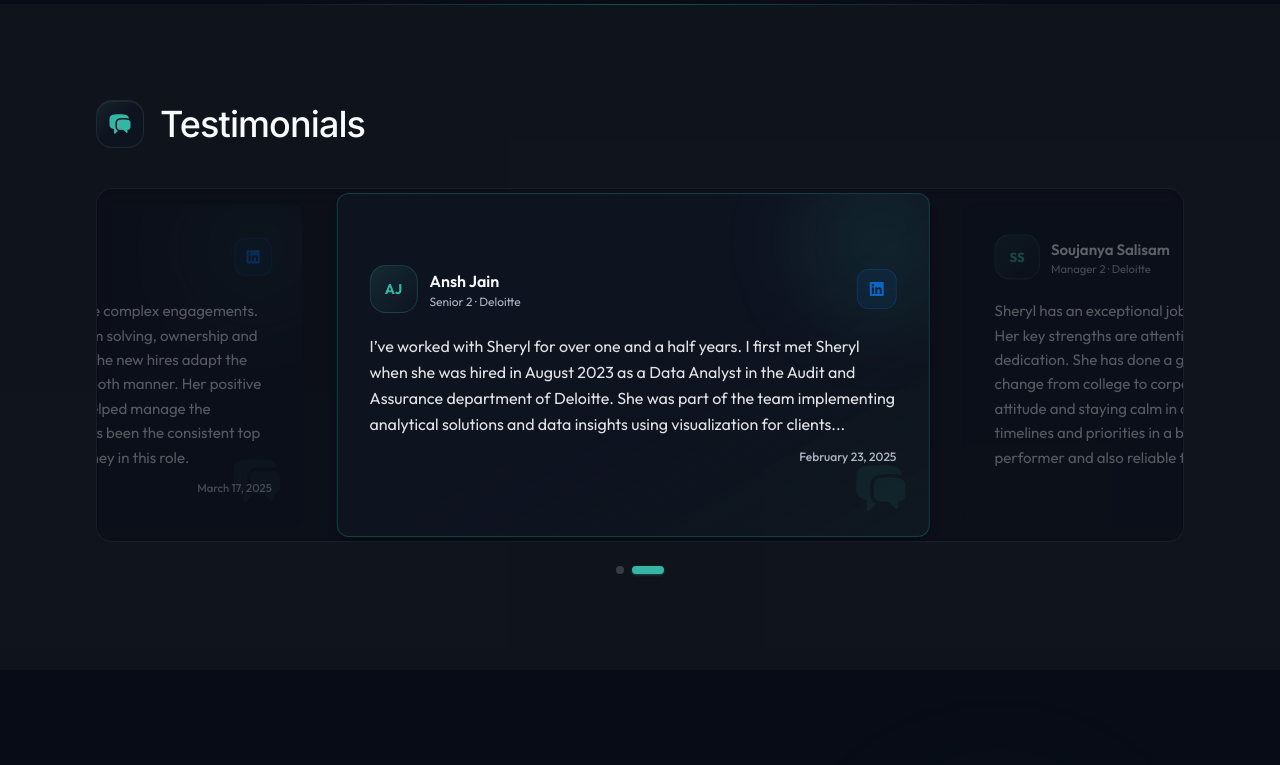
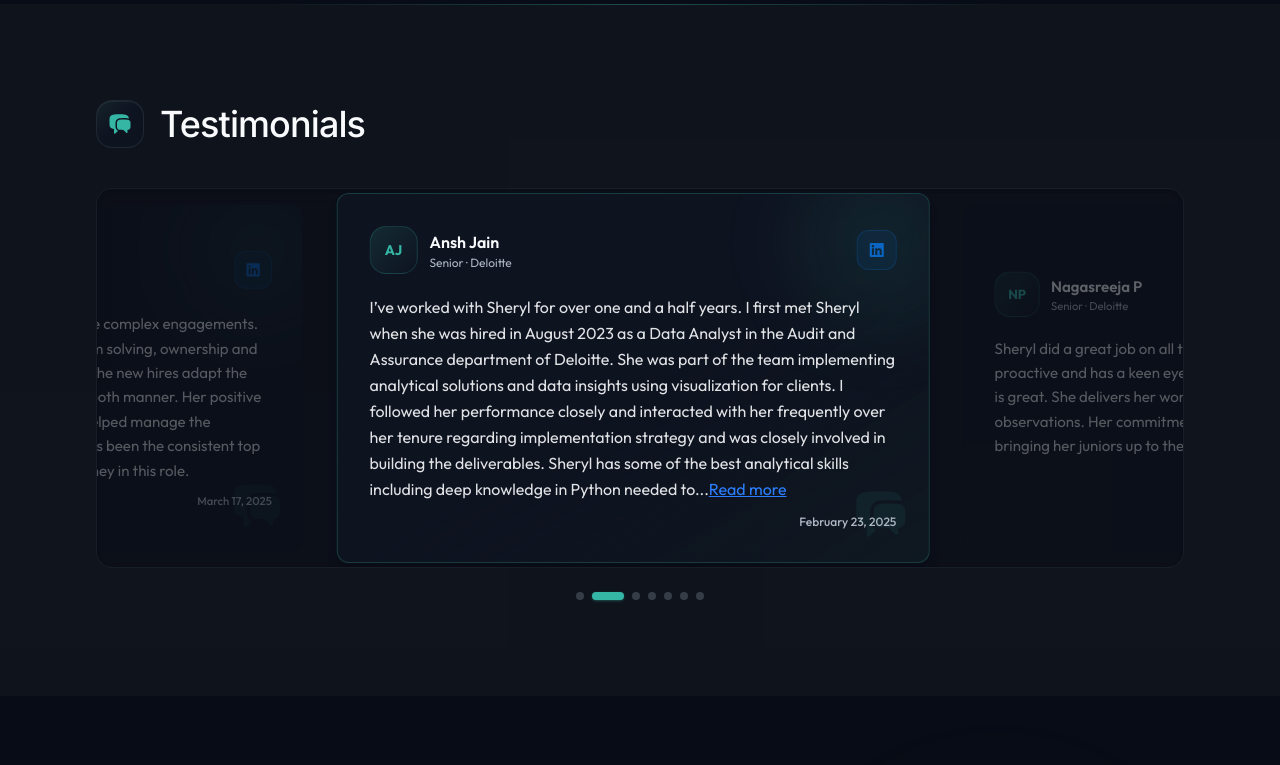
Before and after one commit to sherylmathew11/sherylmathew11, a Next.js app: page / in a window 1280 px wide. Shown: the part 2148-2913 px from the top of the page. Built offline with nearby package versions, Linux system fonts and the light colour scheme; no server answers.

Commit message:
Updated Testimonials

```diff
--- a/constants/experience.ts
+++ b/constants/experience.ts
@@ -35,7 +35,7 @@ export const experiences: ExperienceItem[] = [
     duration: "Aug 2023 – Feb 2025",
     location: "Hyderabad, India",
     type: "full-time",
-    impact: "Received multiple Spot Awards and shoutouts for quality work",
+    impact: "Received a Spot Award and multiple shoutouts for high quality work",
     achievements: [
       "Led exploratory data analysis on large financial audit datasets for 20+ global clients, identifying patterns and supporting fraud detection and audit completeness",
       "Engineered and automated 35+ analytical workflows by migrating legacy SAS processes to Python and SQL in Azure Databricks, improving efficiency by 20% and saving 1000+ hours annually",
--- a/constants/testimonials.ts
+++ b/constants/testimonials.ts
@@ -1,5 +1,8 @@
+import { ReactNode } from "react";
 export type TestimonialItem = {
   message: string;
+  linkText?: string;
+  link?: string;
   from: string;
   position: string;
   date: string;
@@ -11,18 +14,65 @@ export const testimonials: TestimonialItem[] = [
     message:
       "Sheryl has an exceptional job in handling multiple complex engagements. Her key strengths are attention to detail, problem solving, ownership and dedication. She has done a great job in training the new hires adapt the change from college to corporate world in a smooth manner. Her positive attitude and staying calm in difficult situations helped manage the timelines and priorities in a better way. Sheryl has been the consistent top performer and also reliable throughout her journey in this role.",
     from: "Soujanya Salisam",
-    position: "Manager 2",
+    position: "Manager",
     date: "March 17, 2025",
     linkedin:
       "https://www.linkedin.com/in/soujanya-salisam-96b332a6/",
   },
   {
     message:
-      "I’ve worked with Sheryl for over one and a half years. I first met Sheryl when she was hired in August 2023 as a Data Analyst in the Audit and Assurance department of Deloitte. She was part of the team implementing analytical solutions and data insights using visualization for clients...",
+      "I’ve worked with Sheryl for over one and a half years. I first met Sheryl when she was hired in August 2023 as a Data Analyst in the Audit and Assurance department of Deloitte. She was part of the team implementing analytical solutions and data insights using visualization for clients. I followed her performance closely and interacted with her frequently over her tenure regarding implementation strategy and was closely involved in building the deliverables. Sheryl has some of the best analytical skills including deep knowledge in Python needed to...[LINK]",
     from: "Ansh Jain",
-    position: "Senior 2",
+    linkText: "Read more",
+    link: "https://www.linkedin.com/in/sherylmathew11/details/recommendations/",
+    position: "Senior",
     date: "February 23, 2025",
     linkedin:
       "https://www.linkedin.com/in/anshjain2/",
   },
+  {
+    message:
+      "Sheryl did a great job on all the clients that she worked with me. She is proactive and has a keen eye when analyzing the data. Her quality of work is great. She delivers her work on time and communicates well on her observations. Her commitment to work is highly appreciated. She helps in bringing her juniors up to the speed. Keep up the good work Sheryl!",
+    from: "Nagasreeja P",
+    position: "Senior",
+    date: "November 15, 2024",
+    linkedin:
+      "https://www.linkedin.com/in/nagasreeja-p-1595451b4/",
+  },
+  {
+    message:
+      "Sheryl consistently demonstrates strong performance by effectively managing her responsibilities. She ensures that deliverables are completed with both speed and high quality, consistently meeting deadlines. She proactively communicates her observations to the leads. ",
+    from: "Abhilash",
+    position: "Senior",
+    date: "November 15, 2024",
+    linkedin:
+      "",
+  },
+  {
+    message:
+      "Sheryl proactively works on the clients assigned. Her quality of work is great. She delivers things on time. She is also detail oriented. She updates .. for all the engagements that she works on in a timely manner which is highly appreciated. Overall she is a great performer.",
+    from: "Shreya Mehta",
+    position: "Senior",
+    date: "August 23, 2024",
+    linkedin:
+      "https://www.linkedin.com/in/shreya-mehta-9b2a2813b/",
+  },
+  {
+    message:
+      "Sheryl is always very smart and hard working team player. She delivers her projects with high quality. I wish her all the best in her future clients and be the top of her peer group. All the very best!",
+    from: "Vipin Raj",
+    position: "Senior",
+    date: "June 25, 2024",
+    linkedin:
+      "https://www.linkedin.com/in/vipin-raj-51136791/",
+  },
+  {
+    message:
+      "Sheryl is hard working ,picked up things very quickly and gives attention to details. Her work on various projects for (client names hidden) [Client A], [Client B], [Client C], [Client D] and various other Je projects is highly appreciated. Her attention to details and consistent efforts in bringing innovative ideas to deliverables is a plus to her performance. The quality for her deliverables is remarkable and good team player by helping her peers. Keep up the good work!!",
+    from: "Ruchi Jindal",
+    position: "Senior Manager",
+    date: "March 09, 2024",
+    linkedin:
+      "https://www.linkedin.com/in/ruchi-jindal-cfe-a87a9256/",
+  },
 ];
--- a/sections/Experience/Testimonials.tsx
+++ b/sections/Experience/Testimonials.tsx
@@ -117,7 +117,20 @@ export default function Testimonials() {
                         </div>
 
                         <p className="mb-3 text-sm leading-relaxed text-foreground/90 [text-wrap:pretty] md:text-base">
-                          {testimonial.message}
+                          {testimonial.message.split("[LINK]")[0]}
+
+                          {testimonial.link && (
+                            <a
+                              href={testimonial.link}
+                              target="_blank"
+                              rel="noreferrer"
+                              className="text-blue-500 underline"
+                            >
+                              {testimonial.linkText ?? "Read more"}
+                            </a>
+                          )}
+
+                          {testimonial.message.split("[LINK]")[1]}
                         </p>
                         <p className="text-right text-xs font-medium text-muted-foreground">{testimonial.date}</p>
                       </div>
```
Also changed, not shown: 1 other file (tests, documents, lock files or other folders).
